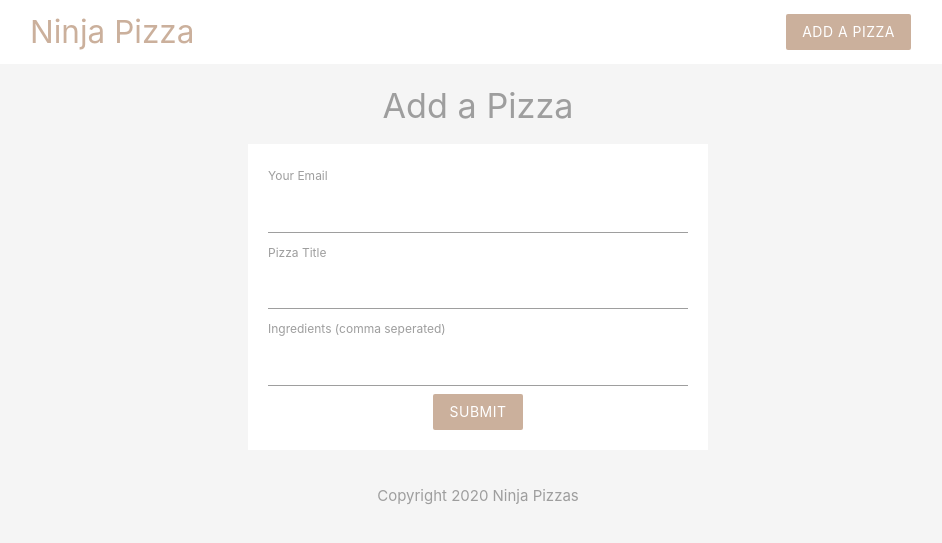
After one commit to SafNaaz/pizza-php, a PHP site: page /add.php in a window 1280 px wide. The commit adds this page. Shown: the top 543 px of the page, without its empty margins (162-1104 px from the left). Run offline with PHP 8.4, Linux system fonts and the light colour scheme.

Commit message:
xss , GET and POST

```diff
--- /dev/null
+++ b/add.php
@@ -0,0 +1,40 @@
+<?php
+
+    // if(isset($_GET['submit'])){
+    //     echo $_GET['email'];
+    //     echo $_GET['title'];
+    //     echo $_GET['ingredients'];
+    // }
+
+    if(isset($_POST['submit'])){
+        echo htmlspecialchars($_POST['email']);  //prevent XSS attacks
+        echo htmlspecialchars($_POST['title']);
+        echo htmlspecialchars($_POST['ingredients']);
+    }
+
+
+?>
+
+<!DOCTYPE html>
+<html lang="en">
+<?php include ('templates/header.php') ?>
+
+<section class="container grey-text">
+    <h4 class="center">Add a Pizza</h4>
+    <form class="white" action="add.php" method="POST">
+        <label>Your Email</label>
+        <input type="text" name="email">
+        <label>Pizza Title</label>
+        <input type="text" name="title">
+        <label>Ingredients (comma seperated)</label>
+        <input type="text" name="ingredients">
+        <div class="center">
+            <input type="submit" name="submit" value="submit" class="btn brand z-depth-0">
+        </div>
+    </form>
+</section>
+
+<?php include ('templates/footer.php') ?>
+
+
+</html>
--- a/templates/header.php
+++ b/templates/header.php
@@ -10,6 +10,11 @@
         .brand-text{
             color: #cbb09c !important;
         }
+        form{
+            max-width: 460px;
+            margin: 20px auto;
+            padding: 20px;
+        }
     </style>
 </head>
 <body class="grey lighten-4">
```
